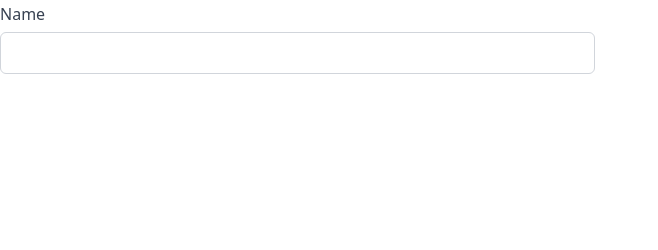
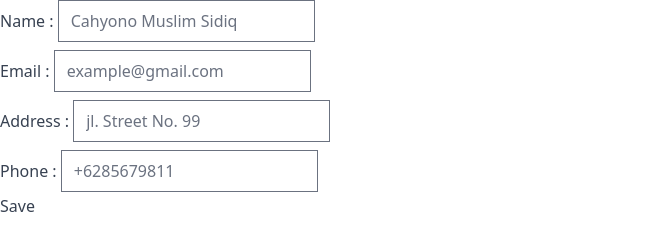
Before and after one commit to sidiqcahyono83/myaddress, a plain HTML site: page add/index.html in a window 1280 px wide. Shown: the whole page, without its empty margins (0-658 px from the left). Drawn offline with nearby package versions, Linux system fonts and the light colour scheme.

Commit message:
modified : form contact

```diff
--- a/add/index.html
+++ b/add/index.html
@@ -9,13 +9,23 @@
     <div class="prose">
       <form action="/" method="post">
         <div>
-          <label for="name">Name</label>
-          <input
-            type="text"
-            name="name"
-            id="name"
-            class="block w-full mt-1 text-gray-700 placeholder-gray-400 border border-gray-300 rounded-md focus:border-indigo-500 focus:ring focus:ring-indigo-200 focus:ring-opacity-50"
-          />
+          <label for="name">Name : </label>
+          <input type="text" name="name" id="name" placeholder="Cahyono Muslim Sidiq"/>
+        </div>
+        <div class="mt-2 col-4">
+          <label for="email">Email : </label>
+          <input type="email" name="email" id="email" placeholder="example@gmail.com"/>
+        </div>
+        <div class="mt-2 col-4">
+          <label for="address">Address : </label>
+          <input type="text" name="address" id="address" placeholder="jl. Street No. 99"/>
+        </div>
+        <div class="mt-2 col-4">
+          <label for="phone">Phone : </label>
+          <input type="text" name="phone" id="phone" placeholder="+6285679811"/>
+        </div>
+        <div>
+          <button type="submit">Save</button>
         </div>
       </form>
     </div>
```
